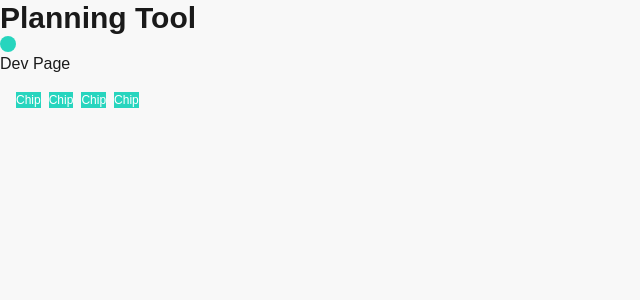
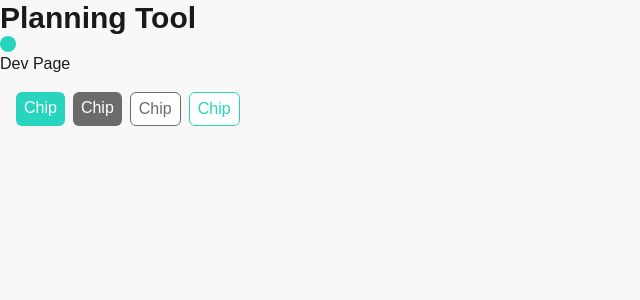
Before and after one commit to SOTA-swp/frontend, a Next.js app: page /dev in a window 1280 px wide. Shown: the top 300 px of the page, without its empty margins (0-640 px from the left). Built offline with nearby package versions, Linux system fonts and the light colour scheme.

Commit message:
Chip完成

```diff
--- a/app/dev/page.tsx
+++ b/app/dev/page.tsx
@@ -13,9 +13,18 @@ const DevPage: React.FC<DevPageProps> = ({}) => {
     <div>
       Dev Page
       <div className="flex gap-2 p-4">
-        {Array.from({ length: 4 }).map((_, i) => (
-          <Chip key={i}>Chip</Chip>
-        ))}
+        <Chip color="primary" variant="contain">
+          Chip
+        </Chip>
+        <Chip color="gray" variant="contain">
+          Chip
+        </Chip>
+        <Chip color="gray" variant="outline">
+          Chip
+        </Chip>
+        <Chip color="primary" variant="outline">
+          Chip
+        </Chip>
       </div>
     </div>
   );
--- a/components/Chip.tsx
+++ b/components/Chip.tsx
@@ -1,9 +1,37 @@
+import clsx from "clsx";
 import CommonText from "./CommonText";
 
-function Chip({ children }: { children?: React.ReactNode }) {
+type VariantType = "outline" | "contain";
+type color = "primary" | "gray";
+
+function Chip({
+  children,
+  variant,
+  color,
+  ...props
+}: {
+  children?: React.ReactNode;
+  variant?: VariantType;
+  color?: color;
+}) {
   return (
-    <div className="bg-primary">
-      <CommonText className="text-xs text-paper">{children}</CommonText>
+    <div
+      {...props}
+      className={clsx(
+        "rounded-md px-2 py-1 text-xs",
+        variant === "outline" &&
+          color === "primary" &&
+          "border text-primary bg-paper border-primary",
+        variant === "outline" &&
+          color === "gray" &&
+          "border text-text-secondary bg-paper border-text-secondary",
+        variant === "contain" && color === "primary" && "text-paper bg-primary",
+        variant === "contain" &&
+          color === "gray" &&
+          "text-paper bg-text-secondary"
+      )}
+    >
+      <CommonText>{children}</CommonText>
     </div>
   );
 }
```
